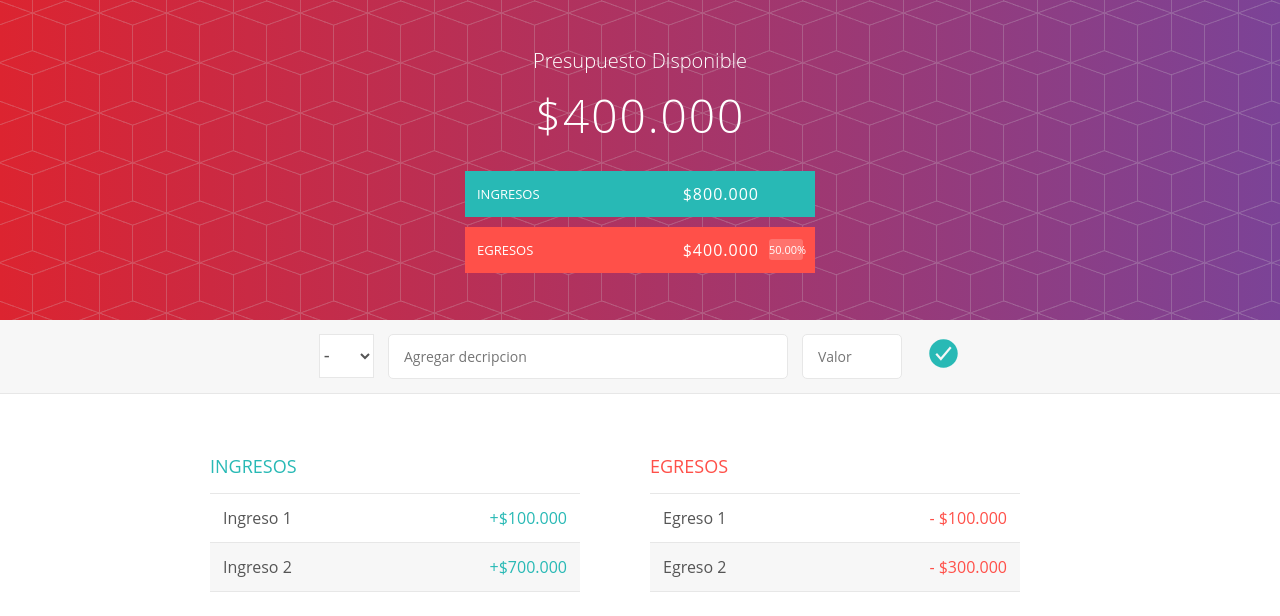
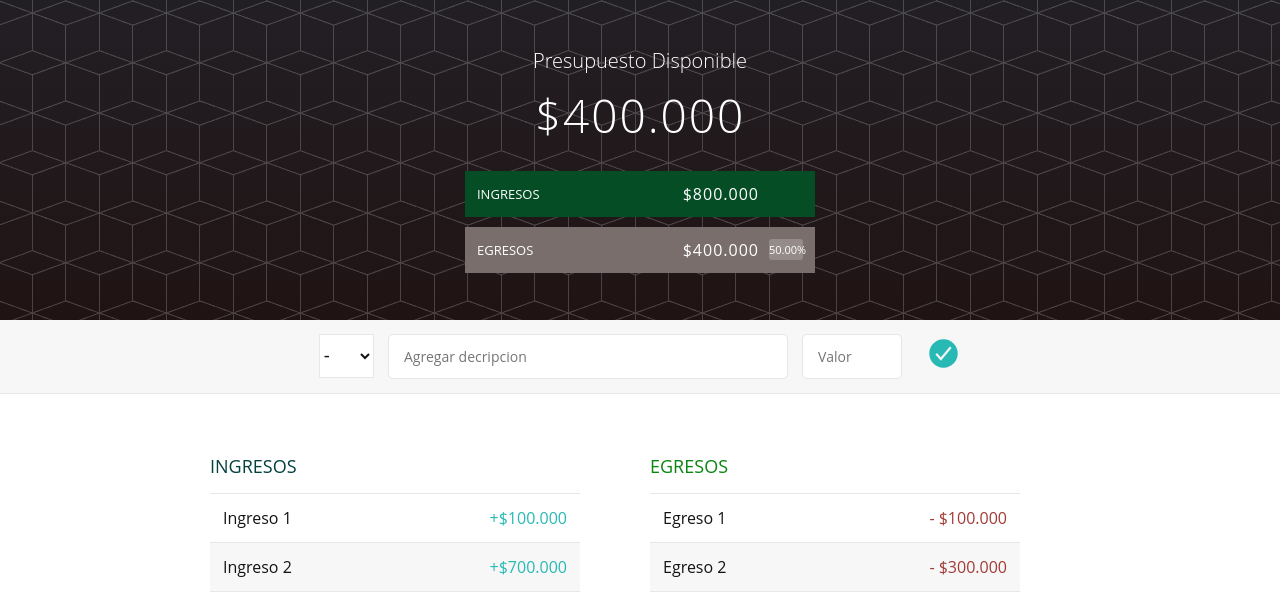
Before and after one commit to clagarejo/Presupuestos, a plain HTML site: page index.html in a window 1280 px wide. Drawn offline with nearby package versions, Linux system fonts and the light colour scheme.

Commit message:
[add] styles

```diff
--- a/css/estilos.css
+++ b/css/estilos.css
@@ -11,7 +11,7 @@
 }
 
 body {
-    color: #555;
+    color: rgb(20, 19, 19);
     font-family: Open Sans;
     font-size: 16px;
     position: relative;
@@ -32,9 +32,9 @@ body {
     padding-top: 150px;
     padding-bottom: 100px;
     color: #fff;
-    background: url(fondo.png), #7b4397;
-    background: url(fondo.png), -webkit-gradient(linear, right top, left top, from(#7b4397), to(#dc2430));
-    background: url(fondo.png), linear-gradient(to left, #7b4397, #dc2430)
+    background: url(fondo.png), #3e4d16;
+    background: url(fondo.png), -webkit-gradient( from(#211c4d), to(#dc2430));
+    background: url(fondo.png), linear-gradient(#221f24, #201314)
 }
 
 .presupuesto {
@@ -69,11 +69,11 @@ body {
 
 .presupuesto_ingreso {
     margin-bottom: 10px;
-    background-color: #28B9B5;
+    background-color: #054d25;
 }
 
 .presupuesto_egreso {
-    background-color: #FF5049;
+    background-color: #7a6e6d;
 }
 
 .presupuesto_ingreso--texto,
@@ -191,8 +191,8 @@ h2 {
     margin-bottom: 15px;
 }
 
-.ingreso_titulo { color: #28B9B5; }
-.egreso_titulo { color: #FF5049; }
+.ingreso_titulo { color: #04413f; }
+.egreso_titulo { color: #0a8611; }
 
 .elemento {
     padding: 13px;
@@ -231,7 +231,7 @@ h2 {
 .egreso .elemento_valor,
 .egreso .elemento_porcentaje,
 .egreso .elemento_eliminar--btn {
-    color: #FF5049;
+    color: #a13b37;
 }
 
 
```
